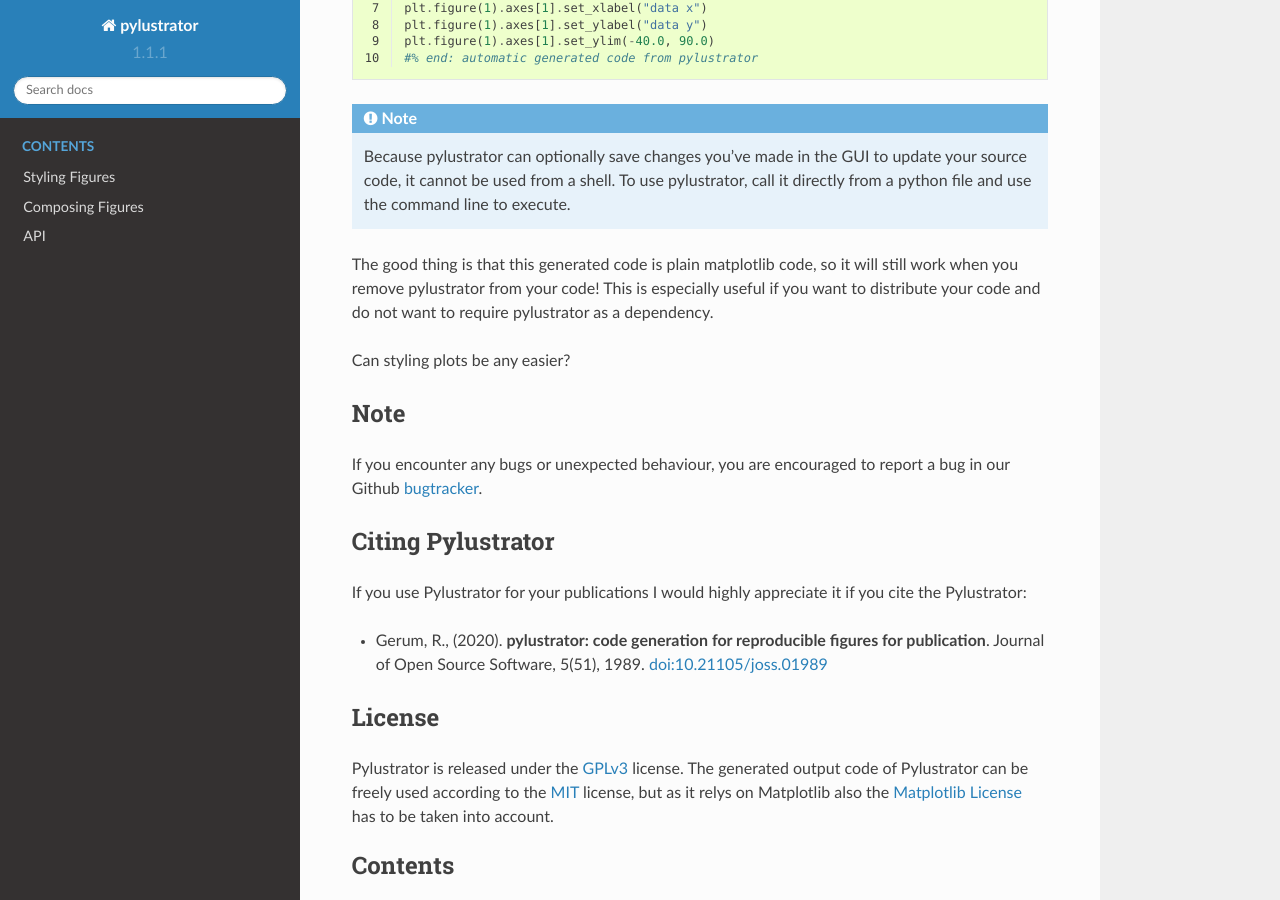
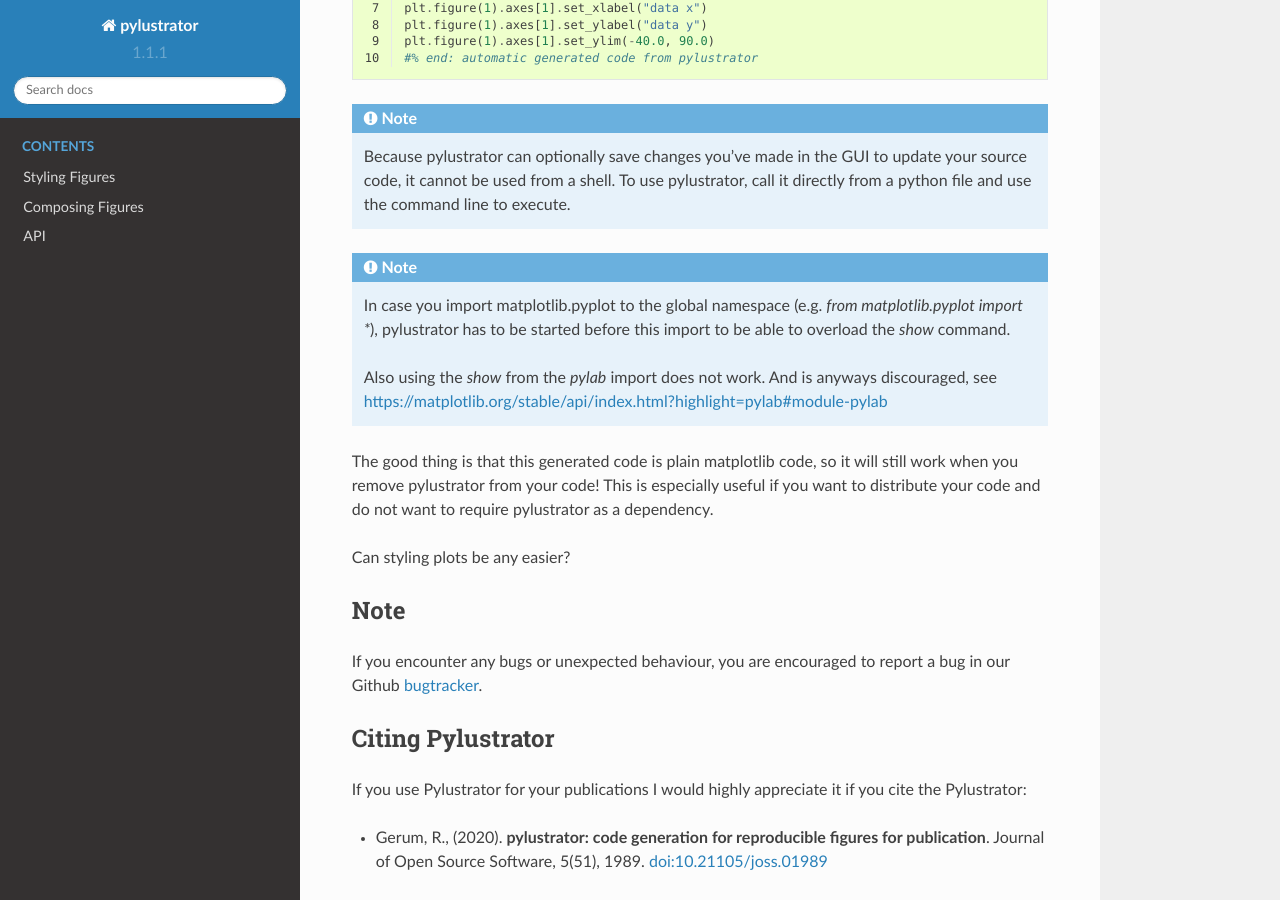
Before and after one commit to rgerum/pylustrator, a Sphinx documentation site: the page built from docs/index.rst, in a window 1280 px wide and 900 px high, scrolled down 2261 px. Built offline with Sphinx 7.4.7 and the Read the Docs theme 2.0.0, drawn with Linux system fonts in a browser that asks for light colours.

Commit message:
added note how to use pylustrator with * import (fixes #36)

```diff
--- a/docs/index.rst
+++ b/docs/index.rst
@@ -81,6 +81,12 @@
    code, it cannot be used from a shell. To use pylustrator, call it directly from a
    python file and use the command line to execute.
 
+.. note::
+    In case you import matplotlib.pyplot to the global namespace (e.g. `from matplotlib.pyplot import *`), pylustrator has
+    to be started before this import to be able to overload the `show` command.
+
+    Also using the `show` from the `pylab` import does not work. And is anyways discouraged, see https://matplotlib.org/stable/api/index.html?highlight=pylab#module-pylab
+
 The good thing is that this generated code is plain matplotlib code, so it will still work when you remove pylustrator
 from your code! This is especially useful if you want to distribute your code and do not want to require pylustrator as
 a dependency.
```
